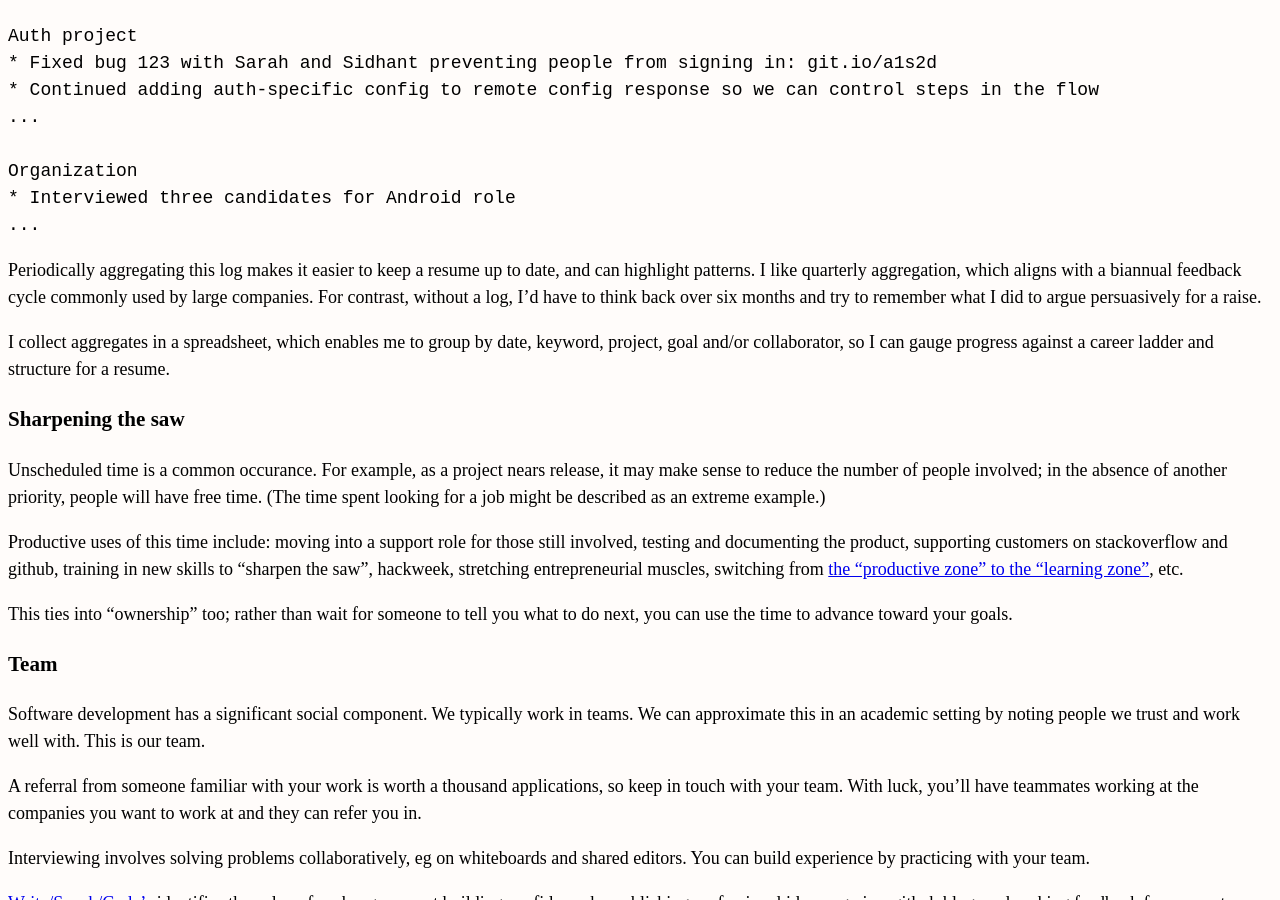
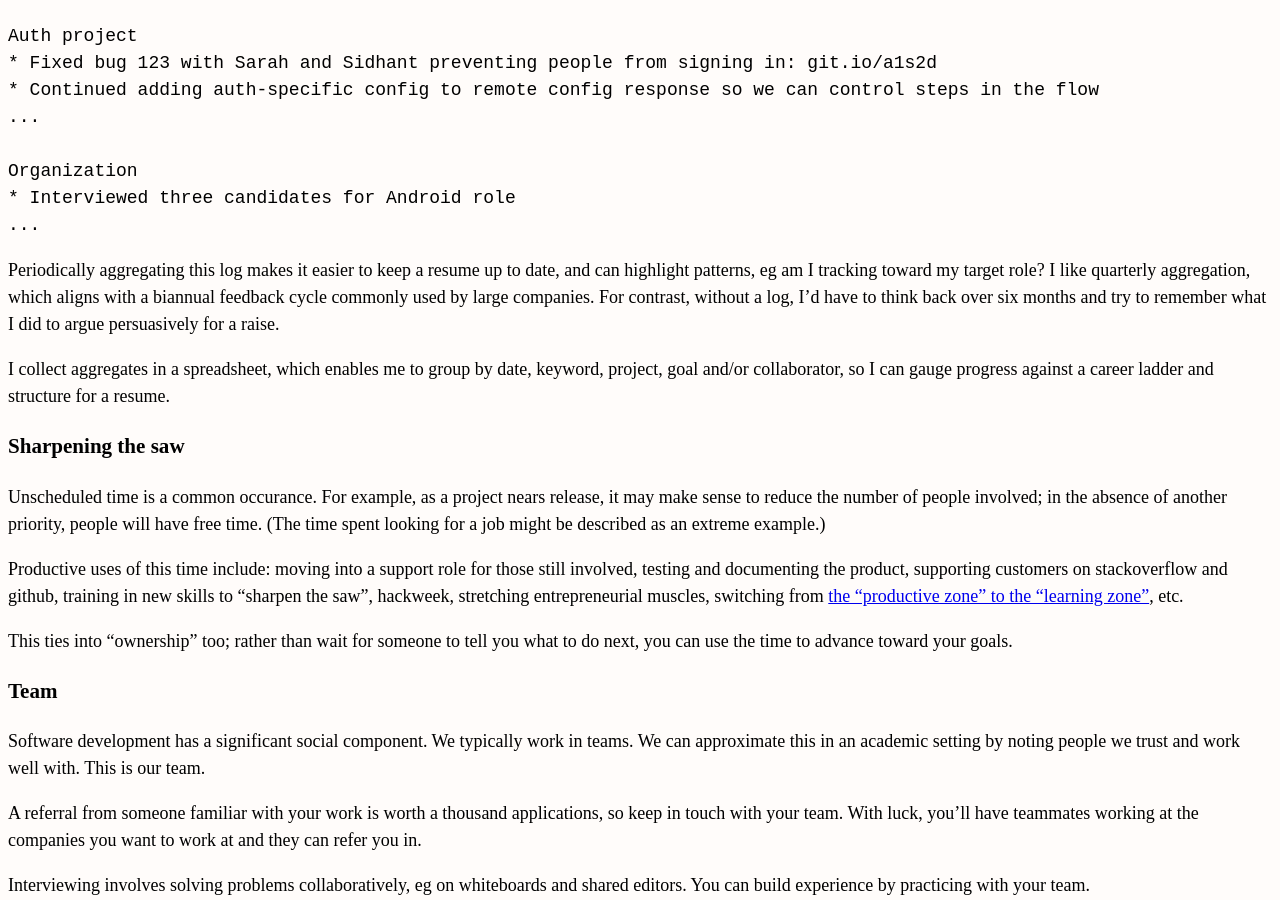
Before and after one commit to erikeldridge/erikeldridge.github.com, a Jekyll site: the page built from _posts/2017-11-01-academic-advisory.md, in a window 1280 px wide and 900 px high, scrolled down 1872 px. Built offline with Jekyll 4.4.1, drawn with Linux system fonts in a browser that asks for light colours; nearby versions of some CDN libraries.

Commit message:
Update from Forestry.io - 2017-11-01-academic-advisory.md

```diff
--- a/_posts/2017-11-01-academic-advisory.md
+++ b/_posts/2017-11-01-academic-advisory.md
@@ -71,7 +71,7 @@ I like this format:
     * Interviewed three candidates for Android role
     ...
 
-Periodically aggregating this log makes it easier to keep a resume up to date, and can highlight patterns. I like quarterly aggregation, which aligns with a biannual feedback cycle commonly used by large companies. For contrast, without a log, I'd have to think back over six months and try to remember what I did to argue persuasively for a raise.
+Periodically aggregating this log makes it easier to keep a resume up to date, and can highlight patterns, eg am I tracking toward my target role? I like quarterly aggregation, which aligns with a biannual feedback cycle commonly used by large companies. For contrast, without a log, I'd have to think back over six months and try to remember what I did to argue persuasively for a raise.
 
 I collect aggregates in a spreadsheet, which enables me to group by date, keyword, project, goal and/or collaborator, so I can gauge progress against a career ladder and structure for a resume.
 
```
